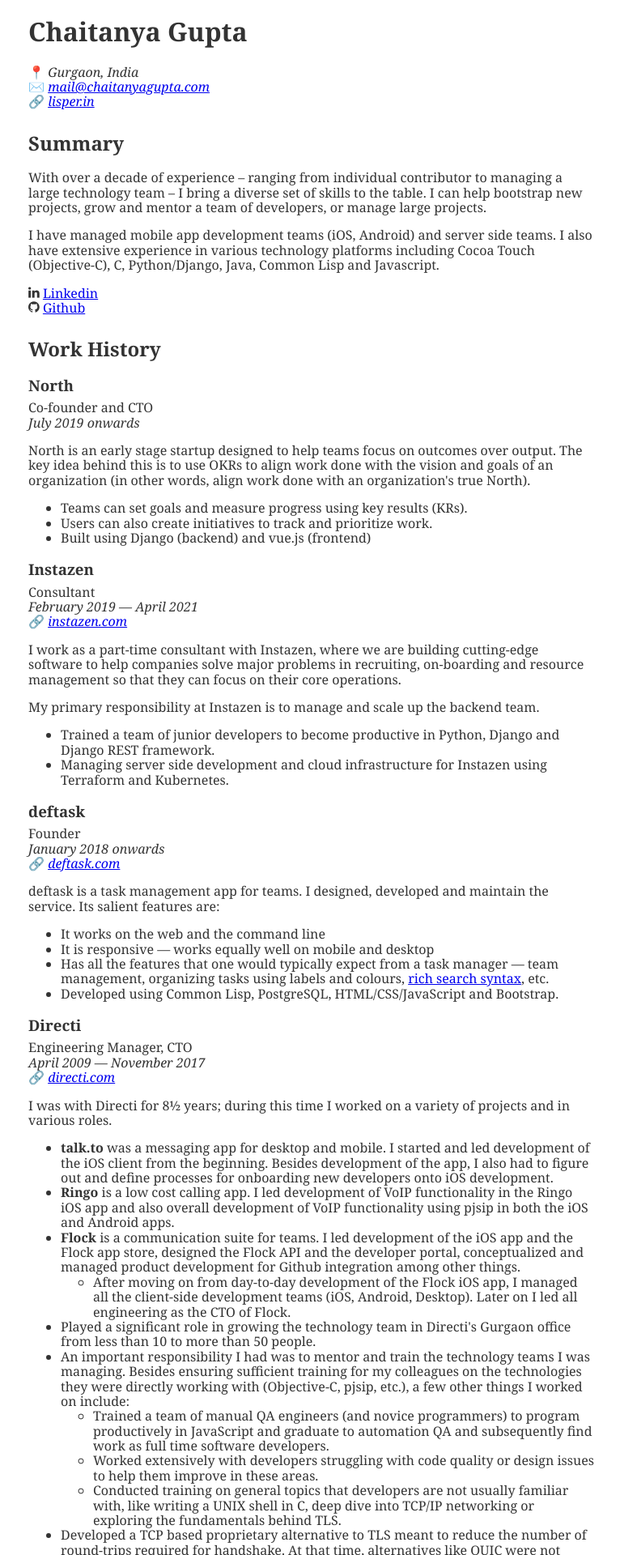
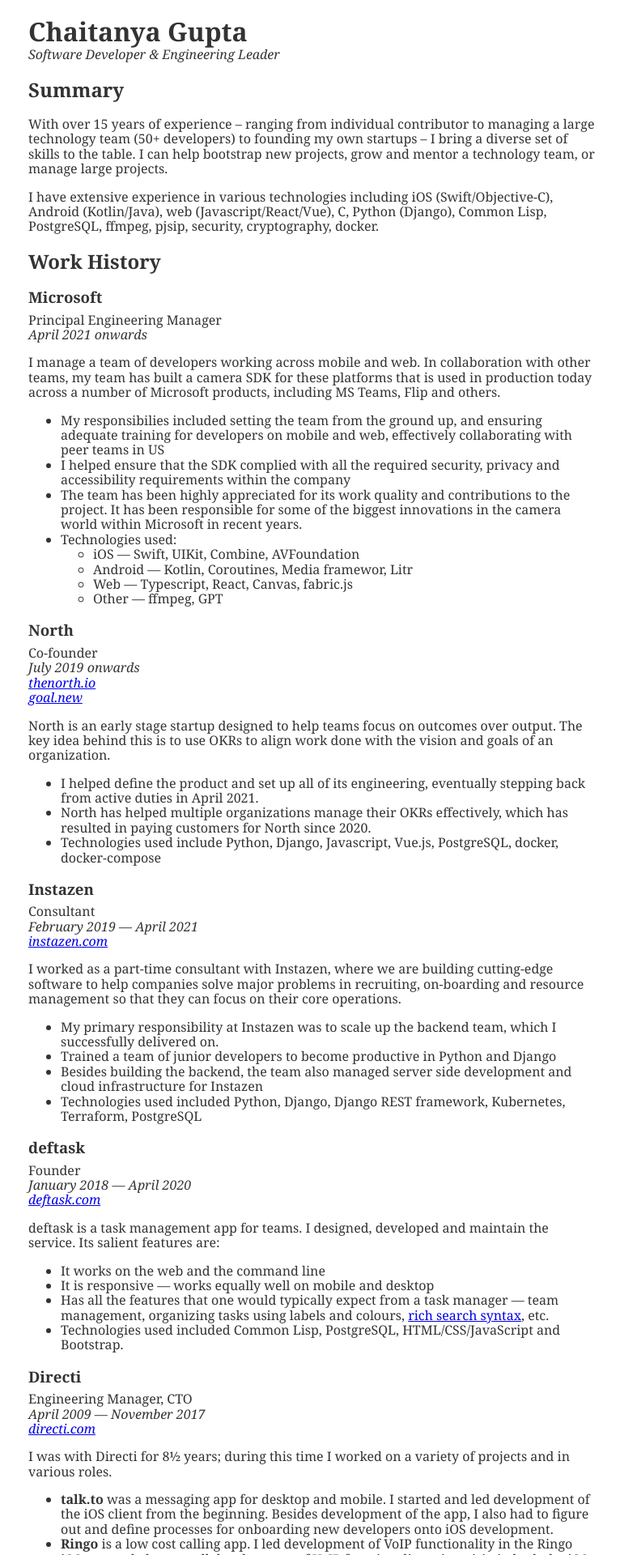
Before and after one commit to lisperin/lisperin.github.io, a Jekyll site: the page built from resume.html, in a window 1280 px wide. Shown: the top 1920 px of the page at 81% size, without its empty margins (255-1021 px from the left). Built offline with Jekyll 4.4.1, drawn with Linux system fonts in a browser that asks for light colours; some web fonts are replaced; some of the changed text lies outside the part shown.

Commit message:
Update resume

```diff
--- a/Gemfile
+++ b/Gemfile
@@ -2,3 +2,5 @@
 
 gem 'github-pages', group: :jekyll_plugins
 gem 'jekyll-admin', group: :jekyll_plugins
+
+gem "webrick", "~> 1.8"
--- a/css/resume.css
+++ b/css/resume.css
@@ -2,6 +2,14 @@
 *::before,
 *::after {
   box-sizing: border-box;
+}
+
+header h1 {
+    margin-bottom: 0;
+}
+
+header {
+    margin-bottom: 1rem;
 }
 
 body {
@@ -25,24 +33,6 @@
 
 .time-period {
     font-style: italic;
-}
-
-dl {
-    margin-top: 0;
-    margin-bottom: 0;
-}
-
-dt {
-    display: inline;
-}
-
-dt::after {
-    content: ": ";
-}
-
-dd {
-    display: inline;
-    margin-left: 0;
 }
 
 .icon-envelope:before {
@@ -69,3 +59,25 @@
     text-decoration: none;
     color: inherit;
 }
+
+abbr[title] {
+    text-decoration: none;
+}
+
+.visuallyhidden {
+    display: none;
+}
+
+footer {
+    border-top: 1px solid grey;
+    margin-top: 2rem;
+    font-size: 0.8rem;
+}
+
+footer div {
+    padding-top: 1rem;
+}
+
+dl div {
+    margin-bottom: 0.5rem;
+}
--- a/resume.html
+++ b/resume.html
@@ -12,56 +12,98 @@
     <meta name="viewport" content="width=device-width,initial-scale=1,user-scalable=no">
   </head>
   <body>
+    <main>
       <header>
         <h1>Chaitanya Gupta</h1>
+        <em>Software Developer &amp; Engineering Leader</em>
       </header>
-    <address>
-      <div><span class="icon-location"></span> Gurgaon, India</div>
-      <div><span class="icon-envelope"></span> <a href="mailto:mail@chaitanyagupta.com">mail@chaitanyagupta.com</a></div>
-      <div><span class="icon-link"></span> <a href="https://lisper.in">lisper.in</a></div>
-    </address>
       <section class="summary">
         <h2>Summary</h2>
         <p>
-        With over a decade of experience – ranging from individual contributor
-        to managing a large technology team – I bring a diverse set of skills to
-        the table. I can help bootstrap new projects, grow and mentor a team of
-        developers, or manage large projects.
+          With over 15 years of experience – ranging from individual contributor
+          to managing a large technology team (50+ developers) to founding my
+          own startups – I bring a diverse set of skills to the table. I can
+          help bootstrap new projects, grow and mentor a technology team, or
+          manage large projects.
         </p>
         <p>
-        I have managed mobile app development teams (iOS, Android) and server
-        side teams. I also have extensive experience in various technology
-        platforms including Cocoa Touch (Objective-C), C, Python/Django, Java,
-        Common Lisp and Javascript.
+          I have extensive experience in various technologies including iOS
+          (Swift/Objective-C), Android (Kotlin/Java), web
+          (Javascript/React/Vue), C, Python (Django), Common Lisp, PostgreSQL,
+          ffmpeg, pjsip, security, cryptography, docker.
         </p>
-      <div>
-        <div><span class="icon-linkedin"></span> <a href="https://www.linkedin.com/in/chaitanyagupta/">Linkedin</a></div>
-        <div><span class="icon-github"></span> <a href="https://github.com/chaitanyagupta">Github</a></div>
-      </div>
       </section>
       <section class="work-history">
         <h2>Work History</h2>
         <section class="work-history-detail">
+          <h3>Microsoft</h3>
+          <div class="work-title">Principal Engineering Manager</div>
+          <div class="time-period">
+            <time datetime="2019-07">April 2021</time> onwards
+          </div>
+          <p class="work-summary">
+            I manage a team of developers working across mobile and web. In
+            collaboration with other teams, my team has built a camera SDK for
+            these platforms that is used in production today across a number of
+            Microsoft products, including MS Teams, Flip and others.
+          </p>
+          <ul class="work-items">
+            <li>
+              My responsibilies included setting the team from the ground up,
+              and ensuring adequate training for developers on mobile and web,
+              effectively collaborating with peer teams in US
+            </li>
+            <li>
+              I helped ensure that the SDK complied with all the required
+              security, privacy and accessibility requirements within the
+              company
+            </li>
+            <li>
+              The team has been highly appreciated for its work quality and
+              contributions to the project. It has been responsible for some of
+              the biggest innovations in the camera world within Microsoft in
+              recent years.
+            </li>
+            <li>
+              Technologies used:
+              <ul>
+                <li>iOS &mdash; Swift, UIKit, Combine, AVFoundation</li>
+                <li>Android &mdash; Kotlin, Coroutines, Media framewor, Litr</li>
+                <li>Web &mdash; Typescript, React, Canvas, fabric.js</li>
+                <li>Other &mdash; ffmpeg, GPT</li>
+              </ul>
+            </li>
+          </ul>
+        </section>
+        <section class="work-history-detail">
           <h3>North</h3>
-        <div class="work-title">Co-founder and CTO</div>
+          <div class="work-title">Co-founder</div>
           <div class="time-period">
             <time datetime="2019-07">July 2019</time> onwards
           </div>
+          <address>
+            <a href="http://thenorth.io">thenorth.io</a>
+            <br/>
+            <a href="http://goal.new">goal.new</a>
+          </address>
           <p class="work-summary">
             North is an early stage startup designed to help teams focus on
-          outcomes over output. The key idea behind this is to use OKRs to align
-          work done with the vision and goals of an organization (in other
-          words, align work done with an organization's true North).
+            outcomes over output. The key idea behind this is to use OKRs to
+            align work done with the vision and goals of an organization.
           </p>
           <ul class="work-items">
             <li>
-            Teams can set goals and measure progress using key results (KRs).
+              I helped define the product and set up all of its engineering,
+              eventually stepping back from active duties in April 2021.
             </li>
             <li>
-            Users can also create initiatives to track and prioritize work.
+              North has helped multiple organizations manage their OKRs
+              effectively, which has resulted in paying customers for North
+              since 2020.
             </li>
             <li>
-            Built using Django (backend) and vue.js (frontend)
+              Technologies used include Python, Django, Javascript, Vue.js,
+              PostgreSQL, docker, docker-compose
             </li>
           </ul>
         </section>
@@ -73,26 +115,32 @@
             &mdash; <time datetime="2021-04">April 2021</time>
           </div>
           <address>
-          <span class="icon-link"></span> <a href="http://instazen.com">instazen.com</a>
+            <a href="http://instazen.com">instazen.com</a>
           </address>
           <p class="work-summary">
-          I work as a part-time consultant with Instazen, where we are building
+            I worked as a part-time consultant with Instazen, where we are building
             cutting-edge software to help companies solve major problems in
             recruiting, on-boarding and resource management so that they can focus
             on their core operations.
           </p>
           <p class="work-summary">
-          My primary responsibility at Instazen is to manage and scale up the
-          backend team.
           </p>
           <ul class="work-items">
             <li>
-            Trained a team of junior developers to become productive in Python,
-            Django and Django REST framework.
+              My primary responsibility at Instazen was to scale up the backend
+              team, which I successfully delivered on.
             </li>
             <li>
-            Managing server side development and cloud infrastructure for
-            Instazen using Terraform and Kubernetes.
+              Trained a team of junior developers to become productive in Python
+              and Django
+            </li>
+            <li>
+              Besides building the backend, the team also managed server side
+              development and cloud infrastructure for Instazen
+            </li>
+            <li>
+              Technologies used included Python, Django, Django REST framework,
+              Kubernetes, Terraform, PostgreSQL
             </li>
           </ul>
         </section>
@@ -100,10 +148,11 @@
           <h3>deftask</h3>
           <div class="work-title">Founder</div>
           <div class="time-period">
-          <time datetime="2018-01">January 2018</time> onwards
+            <time datetime="2018-01">January 2018</time>
+            &mdash; <time datetime="2020-04">April 2020</time>
           </div>
           <address>
-          <span class="icon-link"></span> <a href="https://deftask.com">deftask.com</a>
+            <a href="https://deftask.com">deftask.com</a>
           </address>
           <p class="work-summary">
             deftask is a task management app for teams. I designed, developed and
@@ -121,8 +170,8 @@
                 syntax</a>, etc.
             </li>
             <li>
-            Developed using Common Lisp, PostgreSQL, HTML/CSS/JavaScript and
-            Bootstrap.
+              Technologies used included Common Lisp, PostgreSQL,
+              HTML/CSS/JavaScript and Bootstrap.
             </li>
           </ul>
         </section>
@@ -134,7 +183,7 @@
             &mdash; <time datetime="2017-11">November 2017</time>
           </div>
           <address>
-          <span class="icon-link"></span> <a href="http://directi.com">directi.com</a>
+            <a href="http://directi.com">directi.com</a>
           </address>
           <p class="work-summary">
             I was with Directi for 8½ years; during this time I worked on a
@@ -162,42 +211,27 @@
             </li>
             <ul>
               <li>
-              After moving on from day-to-day development of the Flock iOS app, I
-              managed all the client-side development teams (iOS, Android,
-              Desktop). Later on I led all engineering as the CTO of Flock.
+                After moving on from day-to-day development of the Flock iOS
+                app, I led all engineering as the CTO of Flock.
               </li>
             </ul>
             <li>
+              Developed a TCP based proprietary alternative to TLS meant to reduce
+              the number of round-trips required for handshake. At that time,
+              alternatives like QUIC were not mature enough for production use.
+            </li>
+            <li>
               Played a significant role in growing the technology team in
               Directi's Gurgaon office from less than 10 to more than 50 people.
-          </li>
-          <li>
-            An important responsibility I had was to mentor and train the
-            technology teams I was managing. Besides ensuring sufficient
-            training for my colleagues on the technologies they were directly
-            working with (Objective-C, pjsip, etc.), a few other things I worked
-            on include:
-            <ul>
-              <li>
-                Trained a team of manual QA engineers (and novice programmers)
-                to program productively in JavaScript and graduate to automation
-                QA and subsequently find work as full time software developers.
-              </li>
-              <li>
-                Worked extensively with developers struggling with code quality
-                or design issues to help them improve in these areas.
             </li>
             <li>
               Conducted training on general topics that developers are not
               usually familiar with, like writing a UNIX shell in C, deep dive
               into TCP/IP networking or exploring the fundamentals behind TLS.
             </li>
-            </ul>
-          </li>
             <li>
-            Developed a TCP based proprietary alternative to TLS meant to reduce
-            the number of round-trips required for handshake. At that time,
-            alternatives like QUIC were not mature enough for production use.
+              Technologies used included frontend Javascript, node.js, iOS
+              (Objective-C), C, Java, Spring
             </li>
           </ul>
         </section>
@@ -209,7 +243,7 @@
             &mdash; <time datetime="2008-09">September 2008</time>
           </div>
           <address>
-          <span class="icon-link"></span> <a href="http://cleartrip.com">cleartrip.com</a>
+            <a href="http://cleartrip.com">cleartrip.com</a>
           </address>
           <p class="work-summary">
             I joined Cleartrip as a fresher from college, where I worked on the
@@ -229,7 +263,7 @@
               booking.
             </li>
             <li>
-            Mentored the team on working with Common Lisp productively.
+              Technologies used included Common Lisp
             </li>
           </ul>
         </section>
@@ -271,6 +305,10 @@
         </p>
         <ul class="essays-list">
           <li>
+            <a href="https://lisper.in/fork-exec-python">fork-exec for Python
+              programmers</a>
+          </li>
+          <li>
             <a href="https://lisper.in/nlp-date-parser">Writing a natural language
               date and time parser</a>
           </li>
@@ -296,19 +334,54 @@
       <section class="education-history">
         <h2>Education</h2>
         <section class="education-detail">
-        <h3>Bachelor of Engineering (B.E.)</h3>
+          <h3><abbr title="Bachelor of Engineering">B.E.</abbr>, Electronics &amp; Communication</h3>
           <div class="education-institute">Thapar Institute of Engineering and Technology, Patiala</div>
           <div class="time-period">
             <time datetime="2002">2002</time>
             &mdash; <time datetime="2006">2006</time>
           </div>
+        </section>
+      </section>
+      <section class="contact">
+        <h2>Contact</h2>
+        <address>
           <dl>
             <div>
-            <dt>Specialization</dt>
-            <dd>Electronics &amp; Communication</dd>
+              <dt>
+                Location
+              </dt>
+              <dd>Gurgaon, India</dd>
+            </div>
+            <div>
+              <dt>
+                Email
+              </dt>
+              <dd><a href="mailto:mail@chaitanyagupta.com">mail@chaitanyagupta.com</a></dd>
+            </div>
+            <div>
+              <dt>
+                Web
+              </dt>
+              <dd><a href="https://lisper.in">lisper.in</a></dd>
+            </div>
+            <div>
+              <dt>
+                LinkedIn
+              </dt>
+              <dd><a href="https://www.linkedin.com/in/chaitanyagupta/">linkedin.com/in/chaitanyagupta</a></dd>
+            </div>
+            <div>
+              <dt>
+                Github
+              </dt>
+              <dd><a href="https://github.com/chaitanyagupta">github.com/chaitanyagupta</a></dd>
             </div>
           </dl>
+        </address>
       </section>
-    </section>
+    </main>
+    <footer>
+      <div>Last updated: <time datetime="2023-01">January 2023</time></div>
+    </footer>
   </body>
 </html>
```
Also changed, not shown: cv.html (added, +13 -0 lines), Gemfile.lock. Lines whose indentation alone changed are shown as unchanged.
